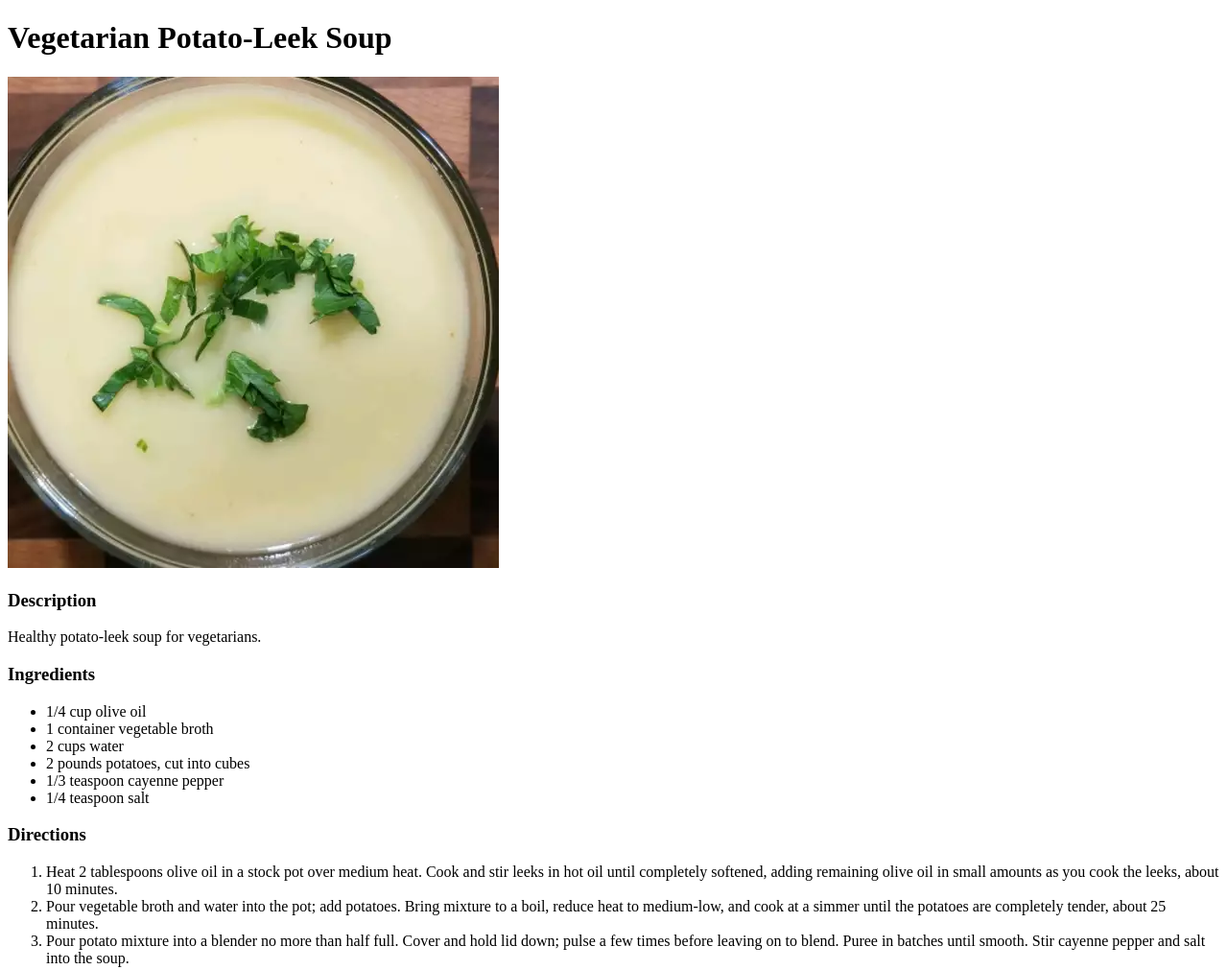
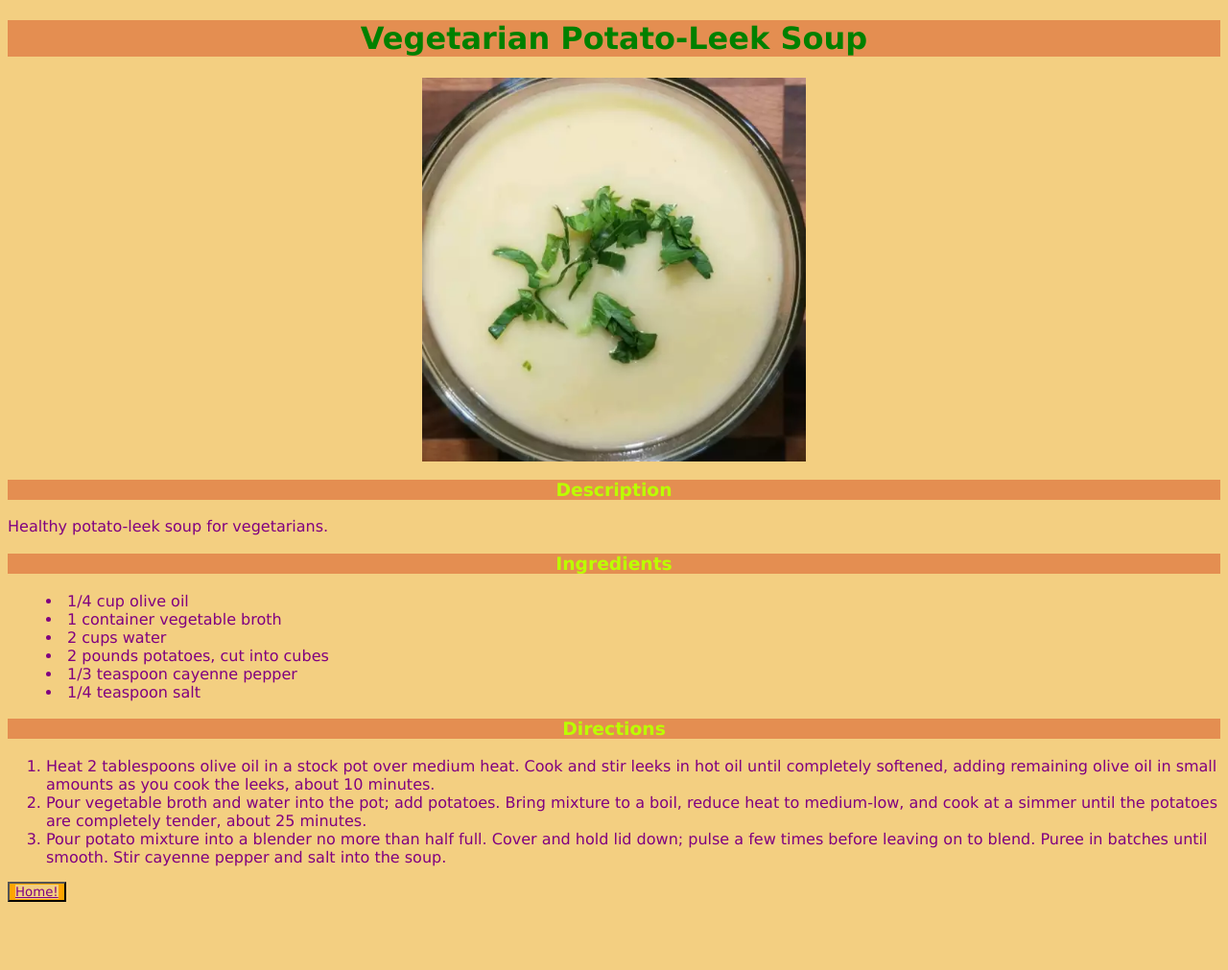
Before and after one commit to Mlajko/odin-recipes, a plain HTML site: page recipes/veg-soup.html in a window 1280 px wide. Shown: the whole page at 96% size. After the commit the page ends 948 px from the top, so only its background shows below. Drawn offline with Linux system fonts and the light colour scheme.

Commit message:
Add some basic CSS Not really that great. Mostly just playing around.

```diff
--- a/recipes/veg-soup.html
+++ b/recipes/veg-soup.html
@@ -3,12 +3,13 @@
     <head>
         <meta charset="UTF-8">
         <title>Veggie soup</title>
+        <link rel="stylesheet" href="../style.css">
     </head>
 
     <body>
         <!-- https://www.allrecipes.com/recipe/236799/vegetarian-potato-leek-soup/ -->
         <h1>Vegetarian Potato-Leek Soup</h1>
-        <img src="../img/soup.jpg" alt="Tasty vegetarian soup served">
+        <img class="images" src="../img/soup.jpg" alt="Tasty vegetarian soup served">
         <h3>Description</h3>
         <p>Healthy potato-leek soup for vegetarians.</p>
         <h3>Ingredients</h3>
@@ -26,5 +27,6 @@
             <li>Pour vegetable broth and water into the pot; add potatoes. Bring mixture to a boil, reduce heat to medium-low, and cook at a simmer until the potatoes are completely tender, about 25 minutes.</li>
             <li>Pour potato mixture into a blender no more than half full. Cover and hold lid down; pulse a few times before leaving on to blend. Puree in batches until smooth. Stir cayenne pepper and salt into the soup.</li>
         </ol>
+        <button><a href="../index.html">Home!</a></button>
     </body>
 </html>
--- /dev/null
+++ b/style.css
@@ -0,0 +1,38 @@
+h1,
+h3 {
+    color: green;
+    background-color: rgb(228, 142, 81);
+    text-align: center;
+}
+
+h3 {
+    color: rgb(187, 255, 0);
+}
+
+* {
+    background-color:rgb(243, 207, 129);
+    font-family:'Lucida Sans', 'Lucida Sans Regular', 'Lucida Grande', 'Lucida Sans Unicode', Geneva, Verdana, sans-serif;
+    /* text-align: center; */
+    color:purple;
+}
+
+div {
+    font-style: italic;
+    font-weight: 600;
+}
+
+.images {
+    height: auto;
+    width: 400px;
+    margin-left: auto;
+    margin-right: auto;
+    display: block;
+}
+
+ul {
+    list-style-position: inside;
+}
+
+button {
+    background-color: orange;
+}
```
Also changed, not shown: index.html (+3 -0 lines), recipes/vegpie.html (+3 -2 lines), recipes/zucchini-patties.html (+3 -1 lines).
